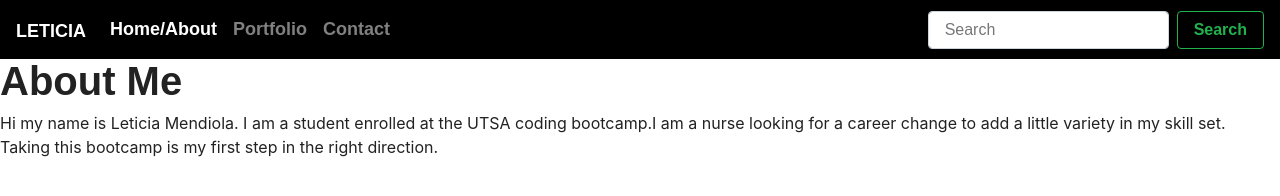
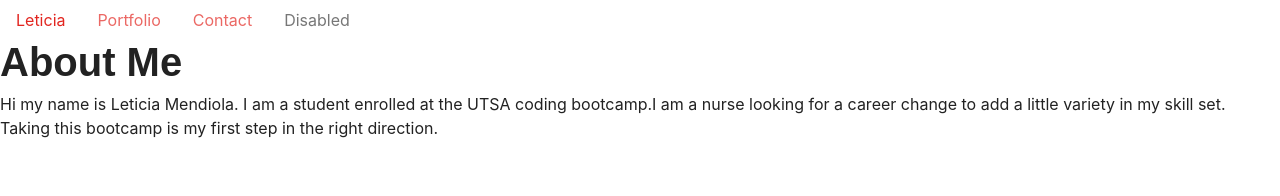
Before and after one commit to Leticia-Mendiola/Responsive-Portfolio, a plain HTML site: page index.html in a window 1280 px wide. Drawn offline with nearby package versions, Linux system fonts and the light colour scheme; a web font is replaced by a local one.

Commit message:
tried to make CSS/ Bootstrap work a little bit better

```diff
--- a/index.html
+++ b/index.html
@@ -4,38 +4,43 @@
     <meta charset="UTF-8">
     <meta name="viewport" content="width=device-width, initial-scale=1.0">
     <title>Document</title>
-    <link
-    rel="stylesheet"
-    href="https://stackpath.bootstrapcdn.com/bootswatch/4.5.2/journal/bootstrap.min.css"
-    integrity="sha384-Vkoo8x4CGsO3+Hhxv8T/Q5PaXtkKtu6ug5TOeNV6gBiFeWPGFN9MuhOf23Q9Ifjh"
-    crossorigin="anonymous"
-  />
+    <!-- <link rel="stylesheet" href="https://stackpath.bootstrapcdn.com/bootswatch/4.5.2/journal/bootstrap.min.css" -->
+    <!-- integrity="sha384-Vkoo8x4CGsO3+Hhxv8T/Q5PaXtkKtu6ug5TOeNV6gBiFeWPGFN9MuhOf23Q9Ifjh" -->
+    <!-- crossorigin="anonymous" -->
+    <!-- /> -->
+    <link rel="stylesheet" type="text/css" href="bootstrap.min.css">
 </head>
 <body>
-    <nav class="navbar navbar-expand-lg navbar-dark bg-dark">
-        <a class="navbar-brand" href="#">Leticia</a>
-        <button class="navbar-toggler" data-toggle="collapse" data-target="#navbarSupportedContent" aria-controls="navbarSupportedContent" aria-expanded="false" aria-label="Toggle navigation">
-          <span class="navbar-toggler-icon"></span>
-        </button>
+  <nav class="nav">
+    <a class="nav-link active" aria-current="page" href="#">Leticia</a>
+    <a class="nav-link" href="portfolio.html">Portfolio</a>
+    <a class="nav-link" href="contact.html">Contact</a>
+    <a class="nav-link disabled" href="#" tabindex="-1" aria-disabled="true">Disabled</a>
+  </nav>
+  <!-- <nav class="navbar navbar-expand-lg navbar-dark bg-dark"> -->
+        <!-- <a class="navbar-brand" href="#">Leticia</a> -->
+        <!-- <button class="navbar-toggler" data-toggle="collapse" data-target="#navbarSupportedContent" aria-controls="navbarSupportedContent" aria-expanded="false" aria-label="Toggle navigation"> -->
+          <!-- <span class="navbar-toggler-icon"></span> -->
+        <!-- </button> -->
 
-        <div class="collapse navbar-collapse" id="navbarSupportedContent">
-          <ul class="navbar-nav mr-auto">
-            <li class="nav-item active">
-              <a class="nav-link" href="index.html">Home/About<span class="sr-only">(current)</span></a>
-            </li>
-            <li class="nav-item">
-              <a class="nav-link" href="portfolio.html">Portfolio</a>
-            </li>
-            <li class="nav-item">
-              <a class="nav-link" href="contact.html">Contact</a>
-            </li>
-          </ul>
-          <form class="form-inline my-2 my-lg-0">
-            <input class="form-control mr-sm-2" type="search" placeholder="Search" aria-label="Search">
-            <button class="btn btn-outline-success my-2 my-sm-0" type="submit">Search</button>
-          </form>
-        </div>
-      </nav>
+        <!-- <div class="collapse navbar-collapse" id="navbarSupportedContent"> -->
+          <!-- <ul class="navbar-nav mr-auto"> -->
+            <!-- <li class="nav-item active"> -->
+              <!-- <a class="nav-link" href="index.html">Home/About<span class="sr-only">(current)</span></a> -->
+            <!-- </li> -->
+            <!-- <li class="nav-item"> -->
+              <!-- <a class="nav-link" href="portfolio.html">Portfolio</a> -->
+            <!-- </li> -->
+            <!-- <li class="nav-item"> -->
+              <!-- <a class="nav-link" href="contact.html">Contact</a> -->
+            <!-- </li> -->
+          <!-- </ul> -->
+          <!-- <form class="form-inline my-2 my-lg-0"> -->
+            <!-- <input class="form-control mr-sm-2" type="search" placeholder="Search" aria-label="Search"> -->
+            <!-- <button class="btn btn-outline-success my-2 my-sm-0" type="submit">Search</button> -->
+          <!-- </form> -->
+        <!-- </div> -->
+      <!-- </nav> -->
 
     <h1>About Me</h1>
     <p>Hi my name is Leticia Mendiola. I am a student enrolled at the UTSA coding bootcamp.I am a nurse looking for a career change to add a little variety in my skill set. Taking this bootcamp is my first step in the right direction. </p>
```
